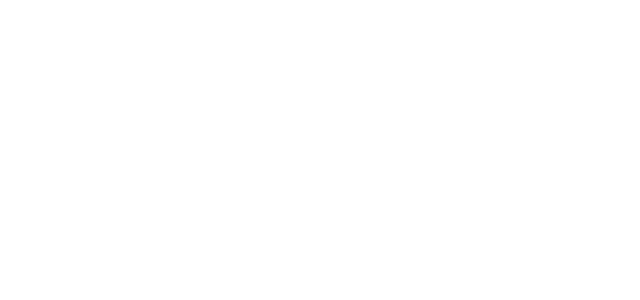
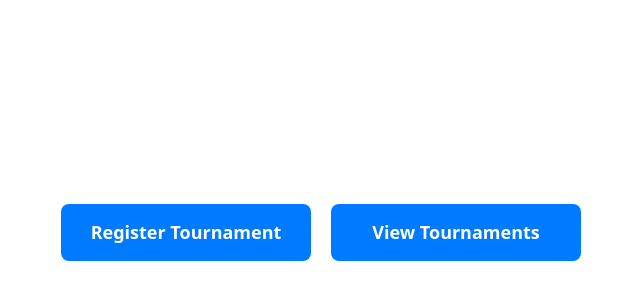
Before and after one commit to Go4It-Africa/tournament-frontend, a Next.js app: page / in a window 1280 px wide. Shown: the part 168-468 px from the top of the page, without its empty margins (319-959 px from the left). Built offline with nearby package versions, Linux system fonts and the light colour scheme.

Commit message:
Adds link to create tournament & viewing tournaments

```diff
--- a/src/app/(pages)/(dashboard)/page.tsx
+++ b/src/app/(pages)/(dashboard)/page.tsx
@@ -1,15 +1,19 @@
-import { Fragment } from 'react';
+import Link from 'next/link';
 //import { Container, Col, Row, Button } from 'react-bootstrap';
 
 const Home = () => {
-  <Fragment>
-    <div className='bg-primary pt-10 pb-21'></div>
-    {/* <Container fluid className='mt-n22 px-6'>
-        <Row>
-                <Col lg={12} md={12} xs={12}></Col>
-                </Row>
-      </Container> */}
-  </Fragment>;
+  return (
+    <>
+      <div className='container'>
+        <Link href='/tournaments/create' className='button'>
+          Register Tournament
+        </Link>
+        <Link href='/tournaments' className='button'>
+          View Tournaments
+        </Link>
+      </div>
+    </>
+  );
 };
 
 export default Home;
```
